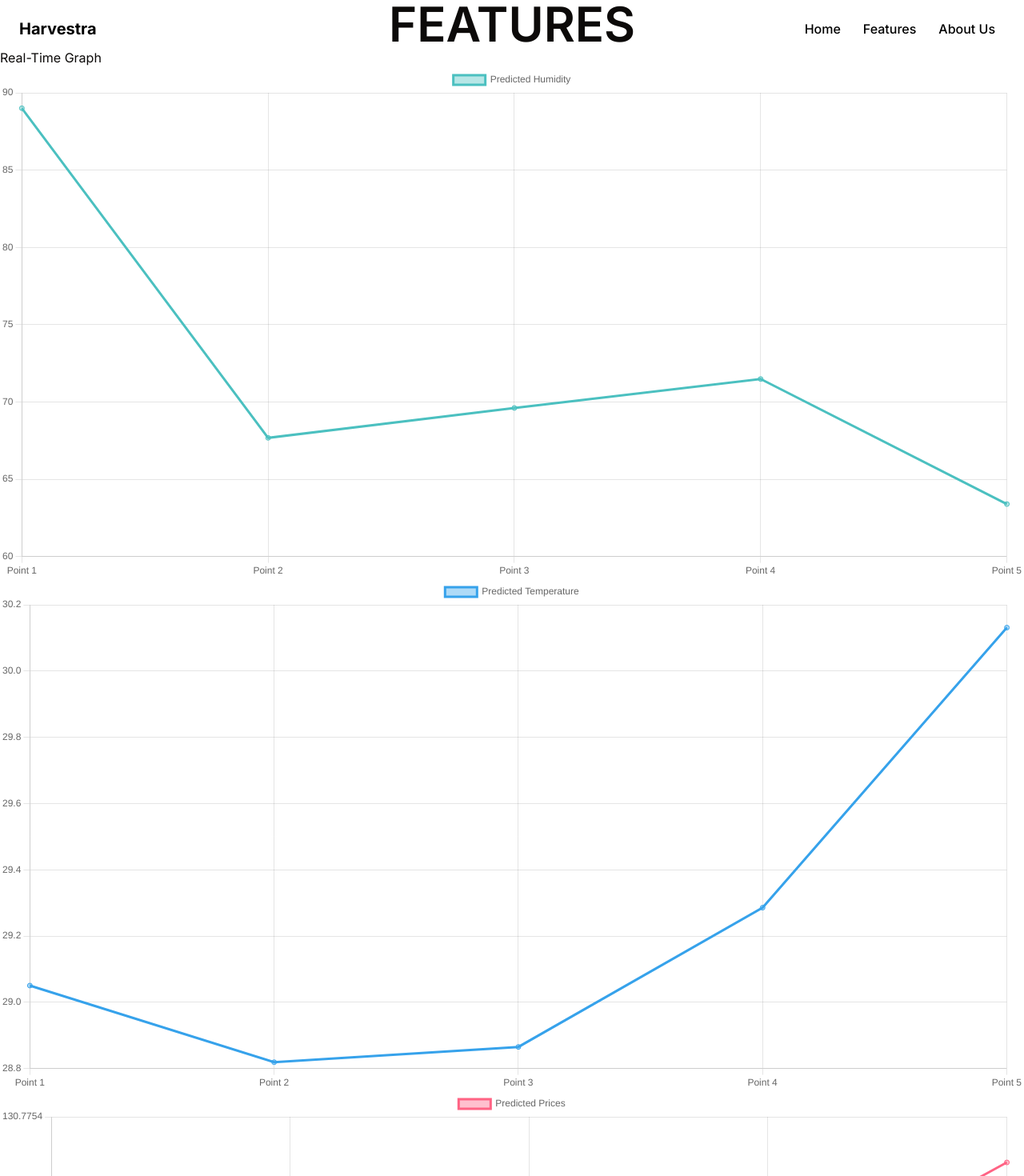
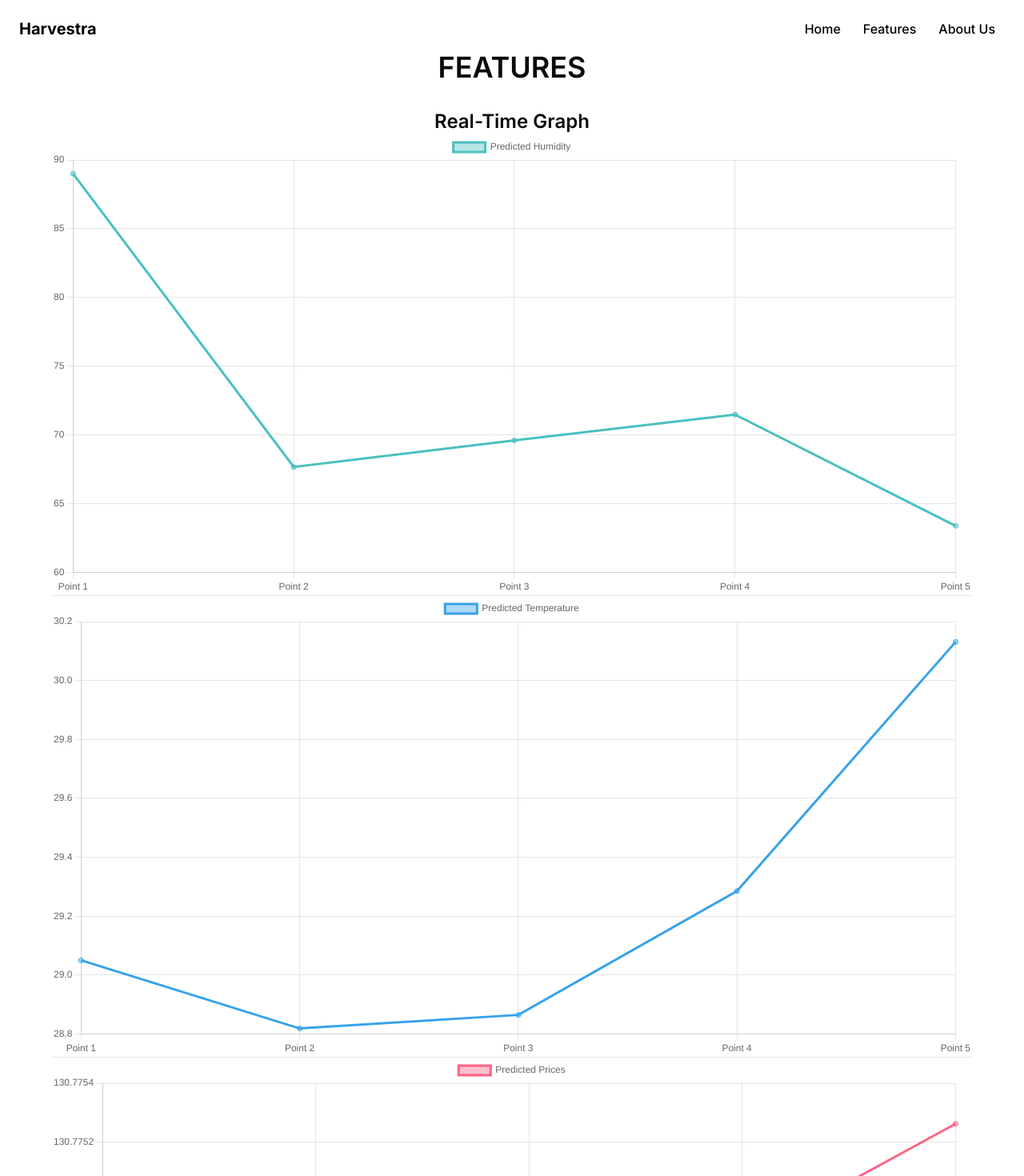
Before and after one commit to abhinav2805-ux/pulse, a Next.js app in the folder client/: page /features in a window 1280 px wide. Shown: the top 1470 px of the page at 80% size. Built offline with nearby package versions, Linux system fonts and the light colour scheme.

Commit message:
refactor: changes in Directory

```diff
--- a/client/src/app/(app)/features/page.tsx
+++ b/client/src/app/(app)/features/page.tsx
@@ -1,15 +1,12 @@
 "use client"
 import React from 'react'
-import RealTimeGraph from '../graph/page'
+import RealTimeGraph from '../../../components/Graph'
 function Features() {
   return (
-    <>
-    <h1 className='font-semibold text-center text-6xl'>FEATURES</h1>
-    <div className='w-full h-[75%] '>
+    <div className='w-full h-[75%] mt-16 '>
+      <h1 className='font-semibold text-center text-4xl'>FEATURES</h1>
       <RealTimeGraph/>
     </div>
-
-    </>
   )
 }
 
--- a/client/src/app/(app)/graph/page.tsx
+++ b/client/src/components/Graph.tsx
@@ -12,6 +12,7 @@ import {
     Legend,
 } from 'chart.js';
 import Data from "@/constants/testData";
+import { Separator } from './ui/separator';
 
 // Register the components with Chart.js
 ChartJS.register(
@@ -85,11 +86,13 @@ const RealTimeGraph: React.FC = () => {
     };
 
     return (
-        <div>
-            <h2>Real-Time Graph</h2>
-            <Line data={humidity} />
-            <Line data={temp} />
-            <Line data={price} />
+        <div className='mx-auto my-auto px-16 py-8'>
+            <h2 className='text-center text-2xl font-semibold'>Real-Time Graph</h2>
+                <Line  data={humidity} />
+                <Separator/>
+                <Line data={temp} />
+                <Separator/>
+                <Line data={price} />
         </div>
     );
 };
```
